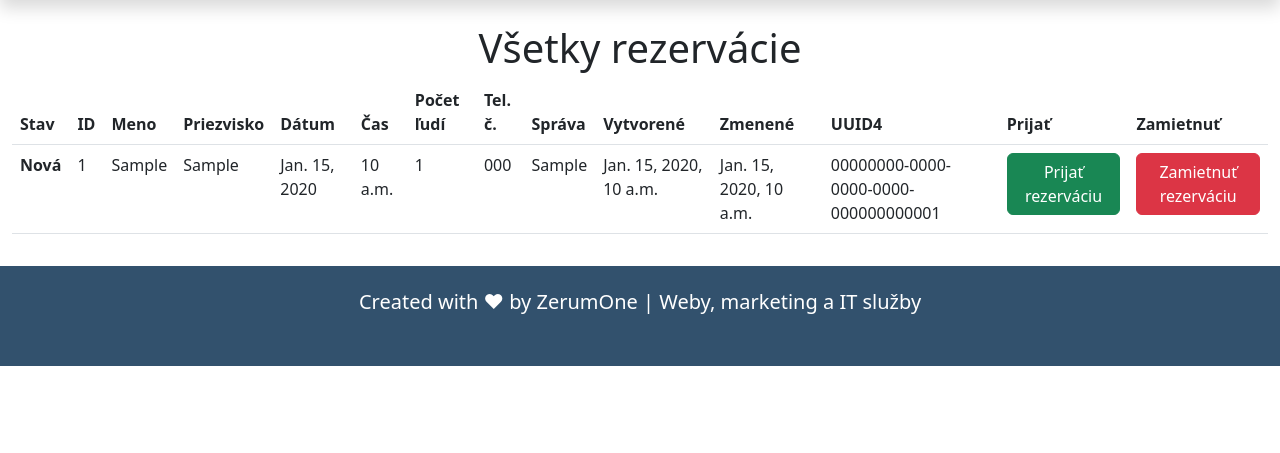
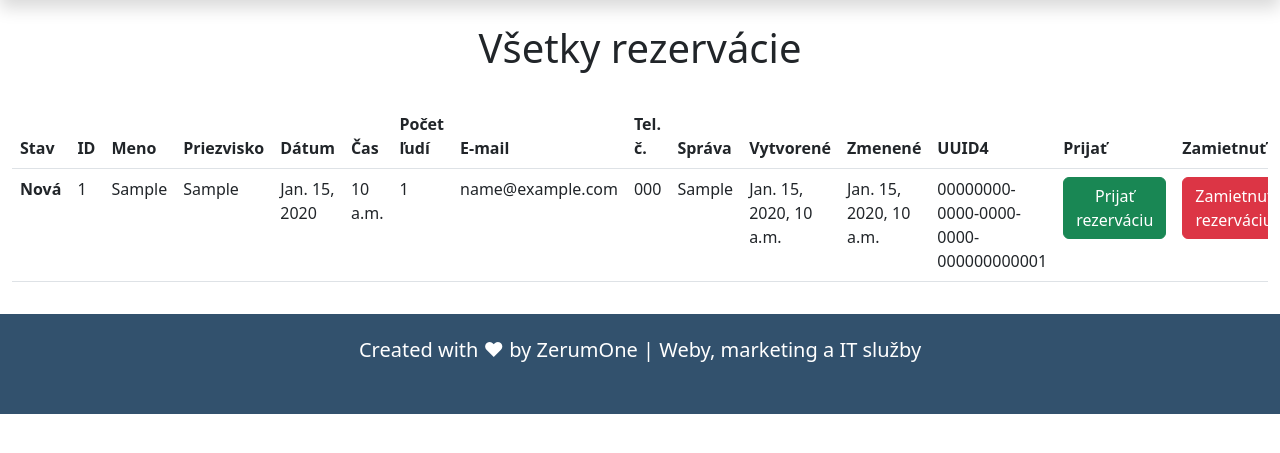
Before and after one commit to neisor/table-reservation-lobbybar, a Django app: page /all in a window 1280 px wide. Shown: the part 56-509 px from the top of the page. Run offline with Django 4.2, Linux system fonts and the light colour scheme; a user stored in the database is signed in; tables that the repository leaves empty hold one stand-in row (values such as "Sample post").

Commit message:
feat: Show email and add option to confirm reservation's email for administrator in all_reservations template

```diff
--- a/table_reservation/reservations/templates/reservations/all_reservations.html
+++ b/table_reservation/reservations/templates/reservations/all_reservations.html
@@ -14,6 +14,7 @@
                       <th>Dátum</th>
                       <th>Čas</th>
                       <th>Počet ľudí</th>
+                      <th>E-mail</th>
                       <th>Tel. č.</th>
                       <th>Správa</th>
                       <th>Vytvorené</th>
@@ -21,6 +22,7 @@
                       <th>UUID4</th>
                       <th>Prijať</th>
                       <th>Zamietnuť</th>
+                      <th>Potvrdiť e-mail rezervácie</th>
                     </tr>
                 </thead>
                 <tbody>
@@ -33,6 +35,7 @@
                             <td>{{ reservation.datum }}</td>
                             <td>{{ reservation.cas }}</td>
                             <td>{{ reservation.pocet_ludi }}</td>
+                            <td>{{ reservation.email }}</td>
                             <td>{{ reservation.telefonne_cislo }}</td>
                             <td>{{ reservation.sprava }}</td>
                             <td>{{ reservation.created_at }}</td>
@@ -52,6 +55,13 @@
                                     </button>
                                 </a>
                             </td>
+                            <td>
+                                <a href="{% url 'confirm_reservation_by_user' reservation.uuid_identificator %}">
+                                    <button class="btn btn-info">
+                                        Potvrdiť e-mail rezervácie
+                                    </button>
+                                </a>
+                            </td>
                         </tr>
                     {% endfor %}
                 </tbody>
```
